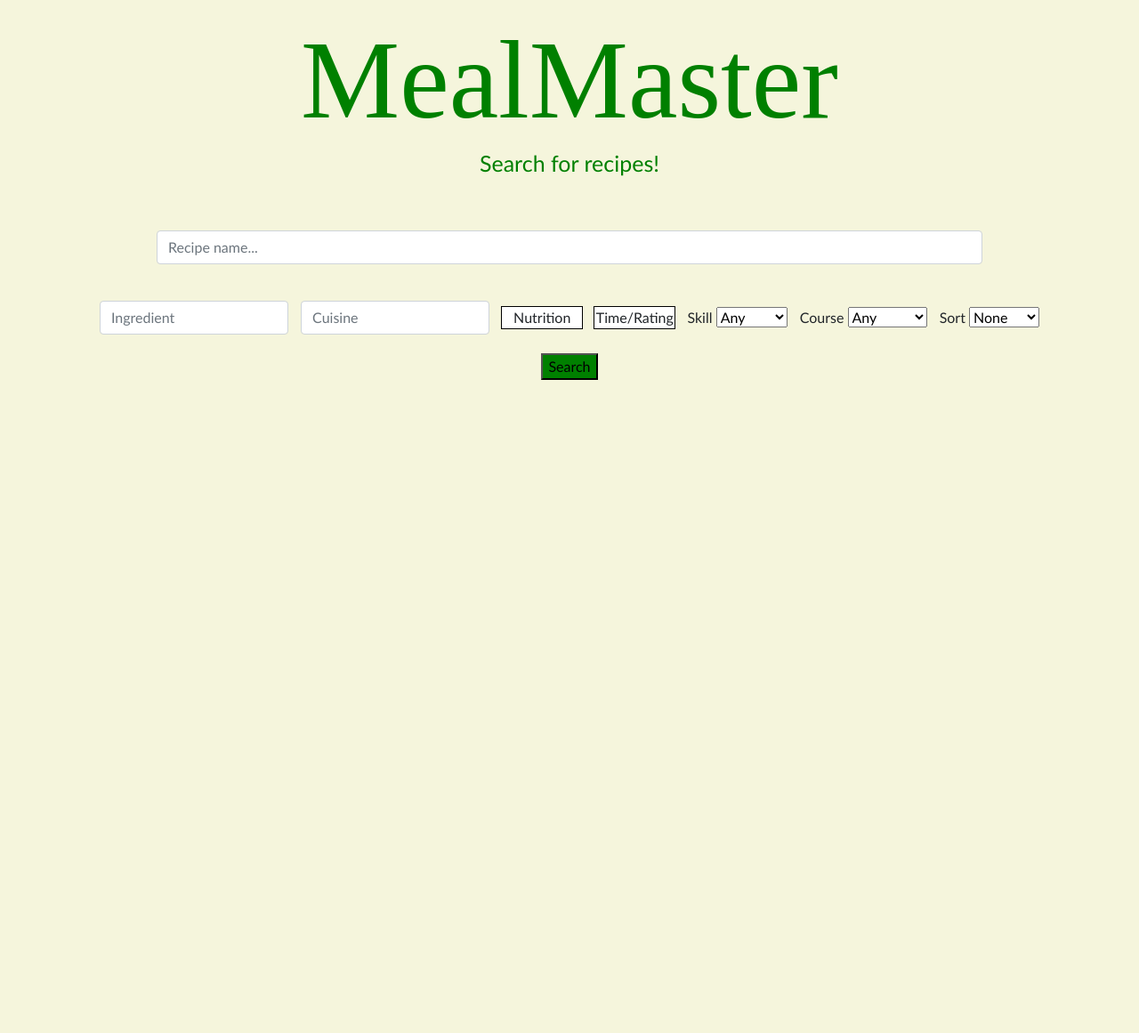
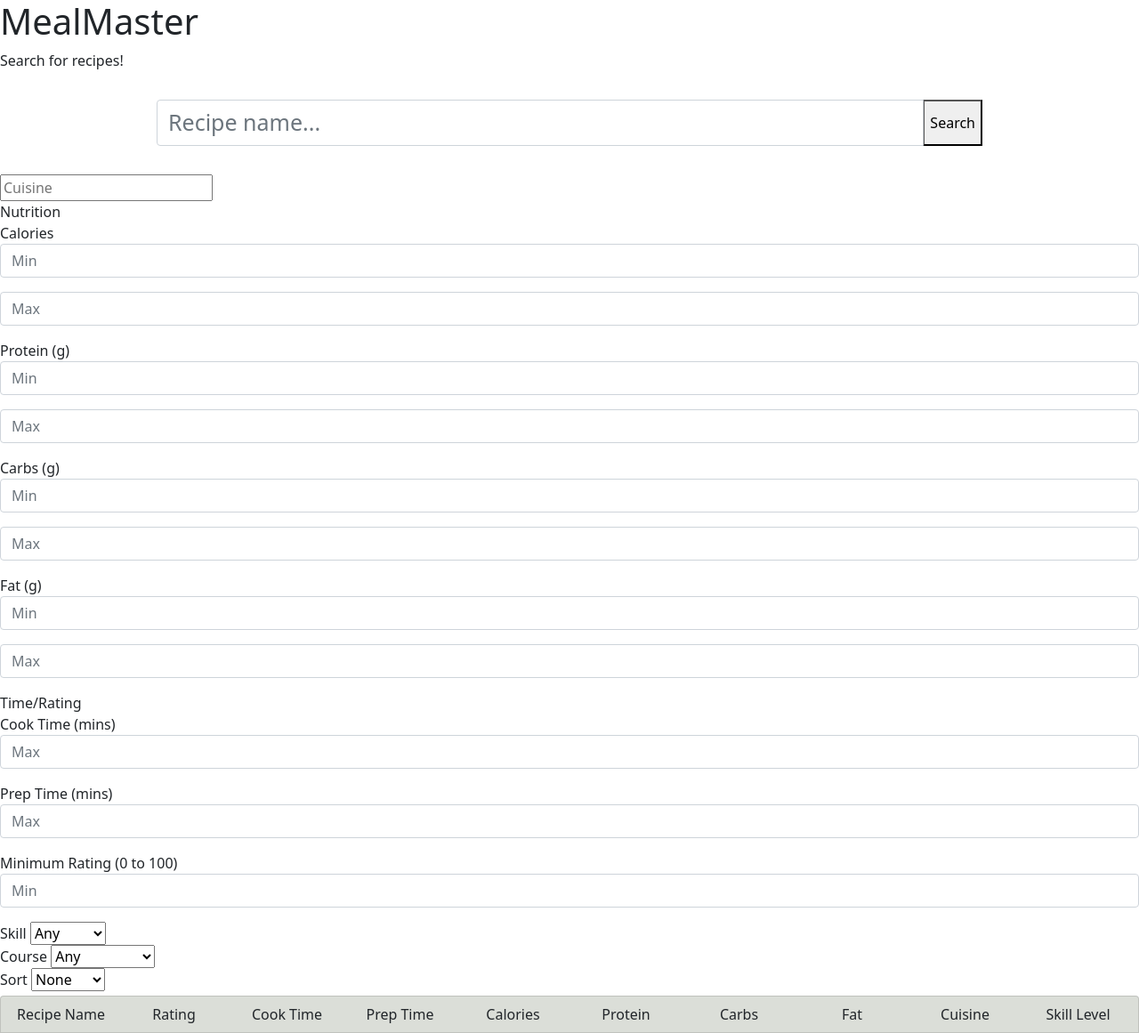
Before and after one commit to teofalk99/437project, a Flask app: page / in a window 1280 px wide. Shown: the whole page at 89% size. Before the commit the page ends 427 px from the top, so only its background shows below. Run offline with Flask 2, Linux system fonts and the light colour scheme.

Commit message:
Add files via upload

```diff
--- a/DBProject/templates/index.html
+++ b/DBProject/templates/index.html
@@ -1,3 +1,5 @@
+
+
 <!DOCTYPE html>
 
 <html lang="en">
@@ -10,11 +12,11 @@
         <meta charset="utf-8">
         <meta name="viewport" content="width=device-width, initial-scale=1, shrink-to-fit=no">
 
-        <link href="favicon.ico" rel="icon">
-        <link href="{{ url_for('static', filename='styles.css')}}" rel="stylesheet" type="text/css" >
-    <!-- Bootstrap CSS -->
-    <link href="https://cdn.jsdelivr.net/npm/bootstrap@5.1.3/dist/css/bootstrap.min.css" rel="stylesheet" integrity="sha384-1BmE4kWBq78iYhFldvKuhfTAU6auU8tT94WrHftjDbrCEXSU1oBoqyl2QvZ6jIW3"
-        crossorigin="anonymous">
+        <link src="{{ url_for('static', filename='favicon.ico') }}" rel="icon">
+        <link href="{{ url_for('static', filename='style16.css') }}" rel="stylesheet" type="text/css" >
+        <!-- Bootstrap CSS -->
+        <link href="https://cdn.jsdelivr.net/npm/bootstrap@5.1.3/dist/css/bootstrap.min.css" rel="stylesheet" integrity="sha384-1BmE4kWBq78iYhFldvKuhfTAU6auU8tT94WrHftjDbrCEXSU1oBoqyl2QvZ6jIW3"
+            crossorigin="anonymous">
 
     </head>
 
@@ -23,34 +25,76 @@
         <p class="description">Search for recipes!</p>
         <div id="error" style="color:red"></div>
 
+    <div class="inputs">
         <div align="center" class="searchbar">
             <div class="w-75 p-3">
                 <div class="input-group mb-3">
-                    <input value="" type="text" id="recipe_name" class="form-control" placeholder="Recipe name..." aria-label="Recipe name" aria-describedby="basic-addon2">
+                    <input style="font-size: 25px;" value="" type="text" id="recipe_name" class="form-control" placeholder="Recipe name..." aria-label="Recipe name" aria-describedby="basic-addon2">
+                    <input id="search" class="searchbtn" type="submit" value="Search">
                 </div>
             </div>
         </div>
 
 
 
-        <div>
-            <!-- make so ingredients they select are added as little boxes with 'x' to cancel filter; like keyword searches
-                 implement filtering by ingredient and cuisine if we have the time -->
-            <div class="child-userinput">
-                <div class="input-group mb-3">
-                    <input type="text" class="form-control" placeholder="Ingredient" aria-label="Ingredient" aria-describedby="basic-addon2">
-                </div>
-            </div>
+        <div style="padding-bottom: 5px;">
+            <!-- Display top 5 (or less) as they search
+                First 5 A's when empty search bar
+            -->
 
-            <div class="child-userinput">
-                <div class="input-group mb-3">
-                    <input type="text" class="form-control" placeholder="Cuisine" aria-label="Cuisine" aria-describedby="basic-addon2">
-                </div>
-            </div>
+            <input id="cuisine" class="cuisine" list="cuisineList" placeholder="Cuisine">
+            <datalist id="cuisineList">
+                <option value="African">
+                <option value="American">
+                <option value="Asian">
+                <option value="Australian">
+                <option value="Austrian">
+                <option value="Balinese">
+                <option value="Belgian">
+                <option value="Brazilian">
+                <option value="British">
+                <option value="Cajun & Creole">
+                <option value="Caribbean">
+                <option value="Chilean">
+                <option value="Chinese">
+                <option value="Cuban">
+                <option value="Danish">
+                <option value="Eastern European">
+                <option value="English">
+                <option value="French">
+                <option value="German">
+                <option value="Greek">
+                <option value="Hungarian">
+                <option value="Indian">
+                <option value="Indonesian">
+                <option value="Irish">
+                <option value="Italian">
+                <option value="Japanese">
+                <option value="Jewish">
+                <option value="Korean">
+                <option value="Latin American">
+                <option value="Mediterranean">
+                <option value="Mexican">
+                <option value="Middle Eastern">
+                <option value="Moroccan">
+                <option value="North African">
+                <option value="Portuguese">
+                <option value="Scandinavian">
+                <option value="Scottish">
+                <option value="Southern & Soul">
+                <option value="Spanish">
+                <option value="Swedish">
+                <option value="Swiss">
+                <option value="Thai">
+                <option value="Tunisian">
+                <option value="Turkish">
+                <option value="Vietnamese">
+            </datalist>
 
 
-            <div class="child-ranges" onclick="myFunction()">
-                <div>Nutrition</div>
+
+            <div class="child-ranges">
+                <div id="dropdownbtn">Nutrition</div>
                 <div id="content" class="noshow" onclick="event.stopPropagation()">
 
                     <div class="child-block">
@@ -112,8 +156,8 @@
                  </div>
             </div>
 
-            <div class="child-ranges" onclick="myFunction2()">
-                <div>Time/Rating</div>
+            <div class="child-ranges">
+                <div id="dropdownbtn2">Time/Rating</div>
                 <div id="content2" class="noshow" onclick="event.stopPropagation()">
 
                     <div class="child-block">
@@ -150,11 +194,11 @@
             <div class="child-multchoice">
                 <form>
                     <label for="skill">Skill</label>
-                    <select  id="skill" name="skill" id="skill">
+                    <select  id="skill" name="skill">
                         <option value="none">Any</option>
-                        <option value="easy">Easy</option>
-                        <option value="medium">Medium</option>
-                        <option value="hard">Hard</option>
+                        <option value="Easy">Easy</option>
+                        <option value="More effort">Medium</option>
+                        <option value="A challenge">Hard</option>
                     </select>
                 </form>
             </div>
@@ -162,12 +206,17 @@
             <div class="child-multchoice">
                 <form>
                     <label for="course">Course</label>
-                    <select id="course" name="course" id="course">
+                    <select id="course" name="course">
                         <option value="none">Any</option>
-                        <option value="breakfast">Breakfast</option>
-                        <option value="lunch">Lunch</option>
-                        <option value="dinner">Dinner</option>
-                        <option value="dessert">Dessert</option>
+                        <option value="Breakfast">Breakfast</option>
+                        <option value="Brunch">Brunch</option>
+                        <option value="Lunch">Lunch</option>
+                        <option value="Dinner">Dinner</option>
+                        <option value="Main course">Main Course</option>
+                        <option value="Side dish">Side Dish</option>
+                        <option value="Dessert">Dessert</option>
+                        <option value="Snack">Snack</option>
+                        <option value="Drink">Drink</option>
                     </select>
                 </form>
             </div>
@@ -175,7 +224,7 @@
             <div class="child-multchoice">
                 <form>
                     <label for="course">Sort</label>
-                    <select id="sort" name="course" id="sort">
+                    <select id="sort" name="course">
                         <option value="none">None</option>
                         <option value="rating">Rating</option>
                         <option value="calories">Calories</option>
@@ -185,20 +234,57 @@
             </div>
 
         </div>
+    </div>
 
 
+        <!-- make empty div with for loop to display results-->
 
-        <div class="child-search">
-            <input id="search" style="background-color: green" type="submit" value="Search">
-        </div>
+        <ul class="list-group" style="text-align: center">
+            <li class="list-group-item" style="background-color:#dbded8">
+                <div class="row">
+                    <div class="col-lg">
+                     Recipe Name
+                    </div>
+                    <div class="col-sm">
+                      Rating
+                    </div>
+                    <div class="col-sm">
+                      Cook Time
+                    </div>
+                    <div class="col-sm">
+                        Prep Time
+                      </div>
+                      <div class="col-sm">
+                        Calories
+                      </div>
+                      <div class="col-sm">
+                        Protein
+                      </div>
+                      <div class="col-sm">
+                        Carbs
+                      </div>
+                      <div class="col-sm">
+                        Fat
+                      </div>
+                      <div class="col-sm">
+                        Cuisine
+                      </div>
+                      <div class="col-sm">
+                        Skill Level
+                      </div>
+            </li>
+            <ul id="resultlist" class="list-group" style="text-align: center">
+            </ul>
 
-        <script type="text/javascript" src="{{ url_for('static', filename='DBPROJ.js') }}"></script>
+          </ul>
 
-            <!-- jQuery -->
-    <script src="https://code.jquery.com/jquery-3.6.0.slim.js" integrity="sha256-HwWONEZrpuoh951cQD1ov2HUK5zA5DwJ1DNUXaM6FsY=" crossorigin="anonymous"></script>
-    <!-- Bootstrap Bundle with Popper -->
-    <script src="https://cdn.jsdelivr.net/npm/bootstrap@5.1.3/dist/js/bootstrap.bundle.min.js" integrity="sha384-ka7Sk0Gln4gmtz2MlQnikT1wXgYsOg+OMhuP+IlRH9sENBO0LRn5q+8nbTov4+1p"
-        crossorigin="anonymous"></script>
+
+        <script type="text/javascript" src="{{ url_for('static', filename='db11.js') }}"></script>
+
+        <script src="https://code.jquery.com/jquery-3.3.1.slim.min.js" integrity="sha384-q8i/X+965DzO0rT7abK41JStQIAqVgRVzpbzo5smXKp4YfRvH+8abtTE1Pi6jizo" crossorigin="anonymous"></script>
+        <script src="https://cdn.jsdelivr.net/npm/popper.js@1.14.7/dist/umd/popper.min.js" integrity="sha384-UO2eT0CpHqdSJQ6hJty5KVphtPhzWj9WO1clHTMGa3JDZwrnQq4sF86dIHNDz0W1" crossorigin="anonymous"></script>
+        <script src="https://cdn.jsdelivr.net/npm/bootstrap@4.3.1/dist/js/bootstrap.min.js" integrity="sha384-JjSmVgyd0p3pXB1rRibZUAYoIIy6OrQ6VrjIEaFf/nJGzIxFDsf4x0xIM+B07jRM" crossorigin="anonymous"></script>
+
     </body>
 
 </html>
```
